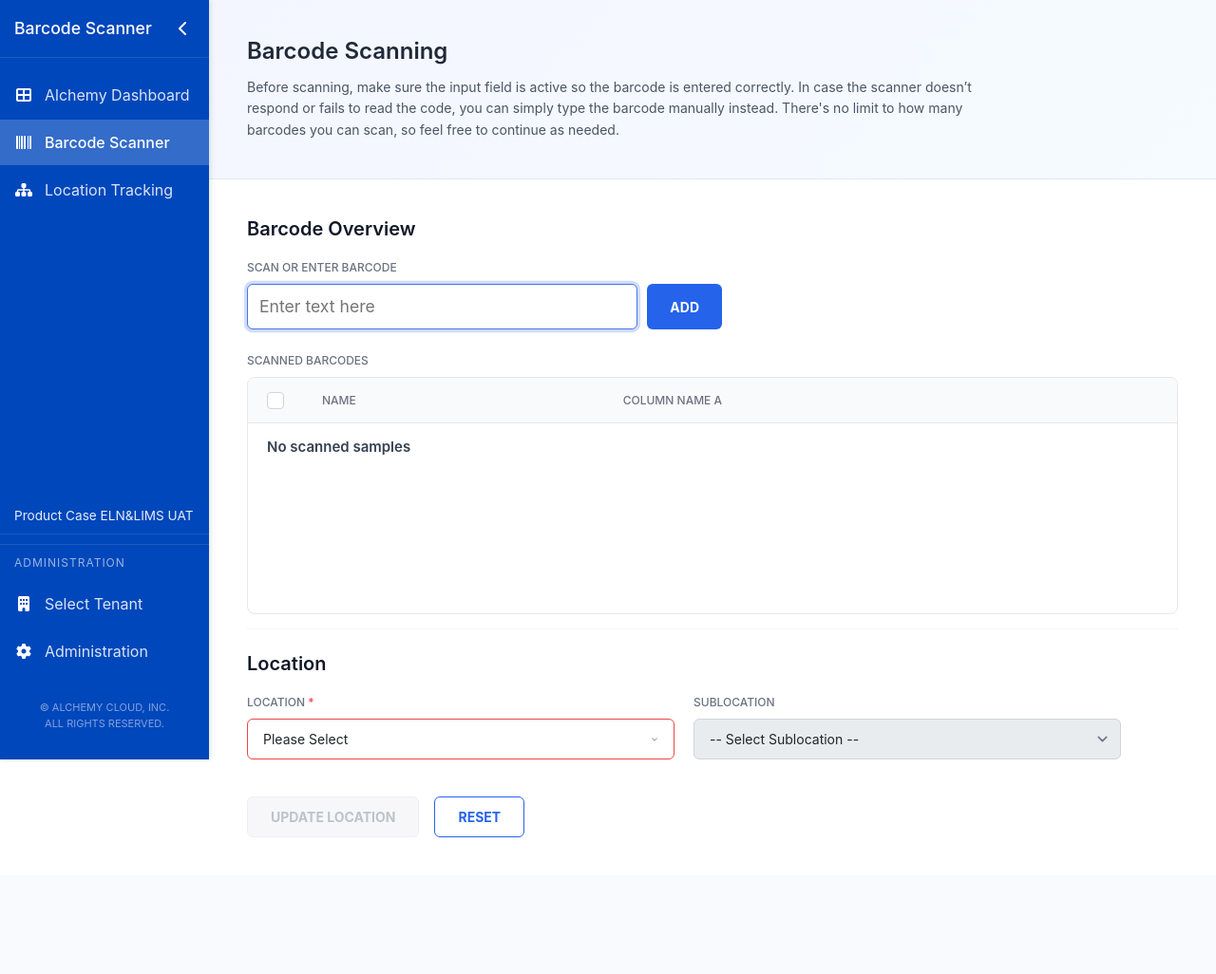
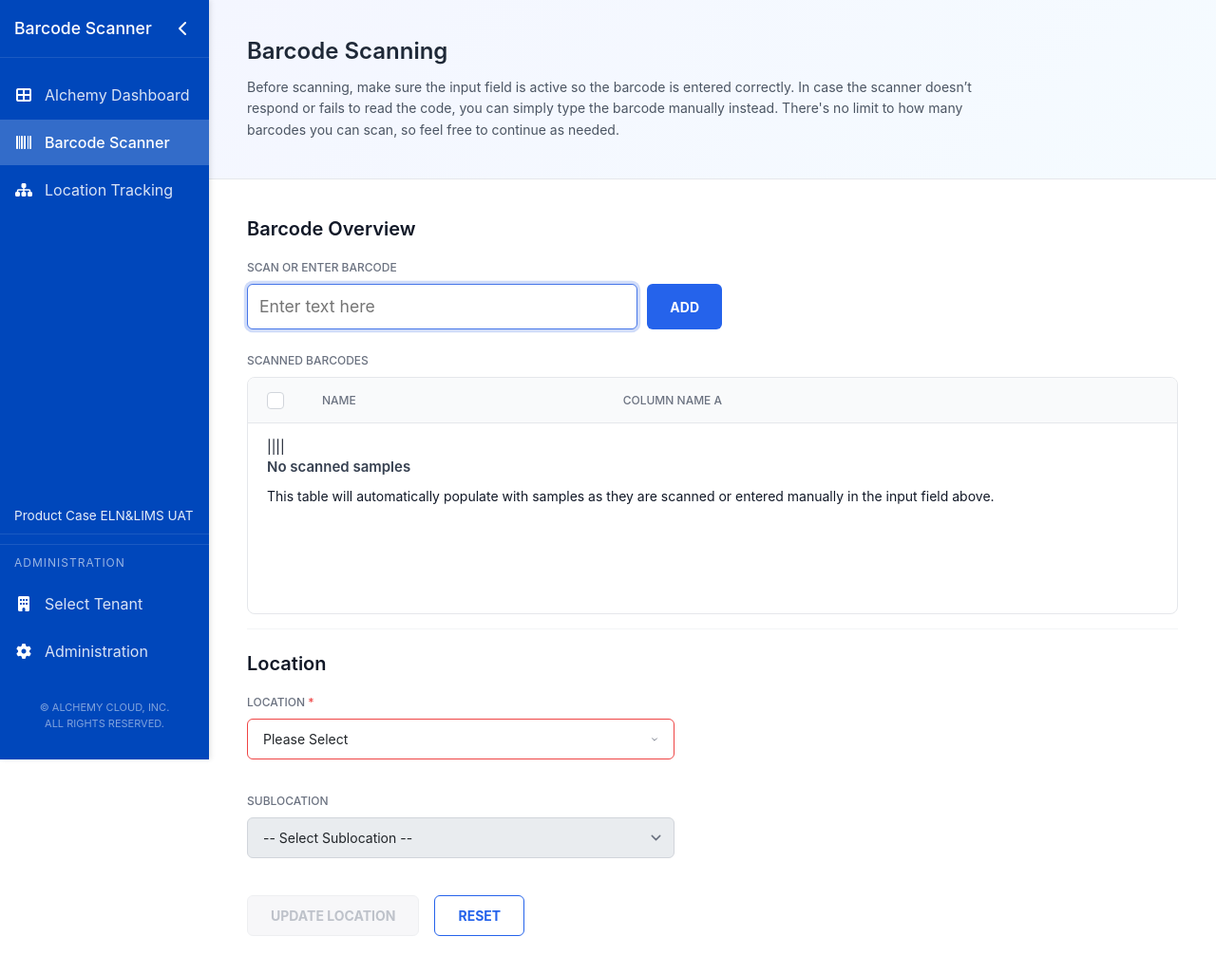
Before and after one commit to pbrose82/barcode_scanning, a Flask app: page /tenant/default in a window 1280 px wide. Shown: the whole page at 95% size. Before the commit the page ends 882 px from the top, so only its background shows below. Run offline with Flask 2, Linux system fonts and the light colour scheme; some libraries are stand-ins or nearby versions.

Commit message:
Update index.html

```diff
--- a/templates/index.html
+++ b/templates/index.html
@@ -135,16 +135,12 @@
   }
 
   /* Location Grid */
+ /* UPDATED: Location fields are now always stacked vertically */
   .location-grid {
-    display: grid;
+    display: flex;
+    flex-direction: column;
     gap: 20px;
-    grid-template-columns: 1fr; /* Stacked by default */
-    max-width: 920px;
-  }
-  @media (min-width: 768px) {
-    .location-grid {
-      grid-template-columns: 1fr 1fr; /* Side-by-side on larger screens */
-    }
+    max-width: 450px; /* To match the width of other form fields */
   }
 
   /* Empty state */
@@ -251,8 +247,15 @@ document.addEventListener('DOMContentLoaded', function () {
   const tenant = window.tenantInfo ? window.tenantInfo.tenant : null;
 
   function showEmptyState() {
-    scannedItems.innerHTML = `<tr id="empty-state"><td colspan="3" class="empty-state"><div class="empty-state-title">No scanned samples</div></td></tr>`;
-  }
+  scannedItems.innerHTML = `
+    <tr id="empty-state">
+      <td colspan="3" class="empty-state">
+        <div class="barcode-icon">||||</div>
+        <div class="empty-state-title">No scanned samples</div>
+        <div class="empty-state-text">This table will automatically populate with samples as they are scanned or entered manually in the input field above.</div>
+      </td>
+    </tr>`;
+}
 
   function addRow(barcode) {
       const rowHTML = `
```
